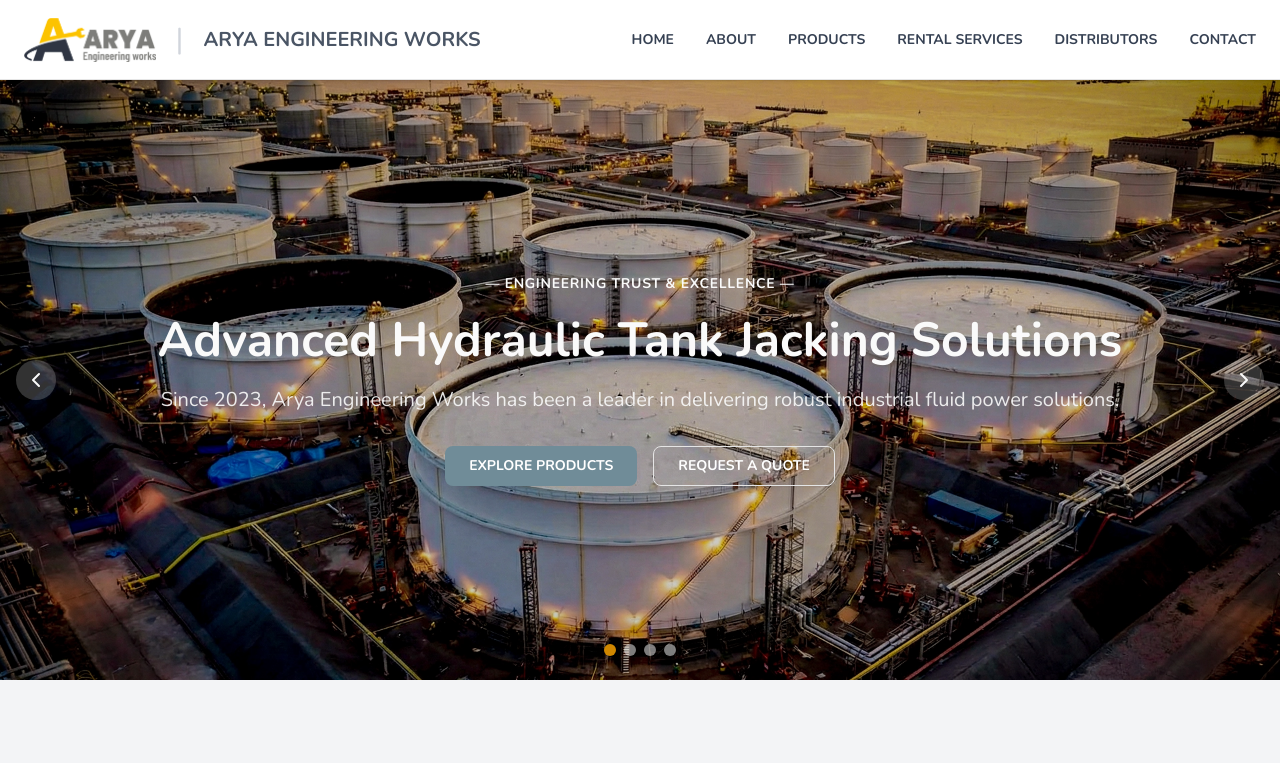
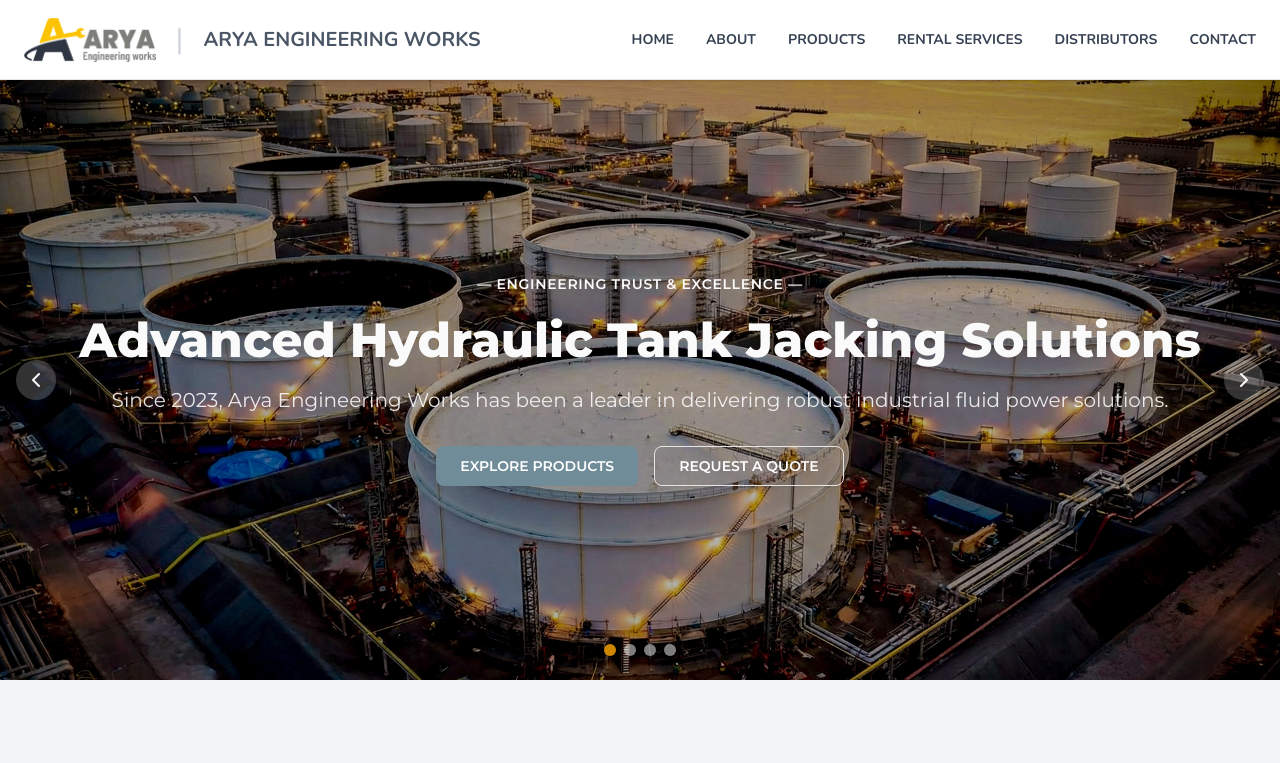
Before and after one commit to aryatrivedi22/aryaew, a Next.js app: page / in a window 1280 px wide. Shown: the top 763 px of the page. Built offline with nearby package versions, Linux system fonts and the light colour scheme.

Commit message:
ui: add Montserrat font for the hero section texts

```diff
--- a/components/home/hero-carousal.jsx
+++ b/components/home/hero-carousal.jsx
@@ -4,6 +4,13 @@ import { ChevronLeft, ChevronRight } from "lucide-react";
 import Link from "next/link";
 import { useState } from "react";
 import ZoomOutOnScroll from "../ui/zoom-out";
+import { Montserrat } from "next/font/google";
+
+const montserrat = Montserrat({
+  subsets: ["latin"],
+  display: "swap", // 'swap' ensures text is visible while the font loads
+  variable: "--font-montserrat", // Optional: for using with CSS variables/Tailwind
+});
 
 // Hero Carousel Component
 const slides = [
@@ -46,7 +53,9 @@ const HeroCarousel = () => {
   };
 
   return (
-    <div className="relative h-[600px] overflow-hidden">
+    <div
+      className={`relative h-[600px] overflow-hidden ${montserrat.className}`}
+    >
       {slides.map((slide, index) => (
         // Slide Item
         <div
@@ -64,12 +73,12 @@ const HeroCarousel = () => {
             className="absolute inset-0 bg-cover bg-center"
             style={{ backgroundImage: `url(${slide.image})` }}
           >
-            <div className="absolute inset-0 bg-black/20" />
+            <div className="absolute inset-0 bg-black/30" />
           </div>
 
           <div className="relative h-full flex items-center justify-center">
             <div className="container mx-auto px-4">
-              <div className="max-w-5xl mx-auto text-center text-primary-foreground">
+              <div className="max-w-6xl mx-auto text-center text-primary-foreground">
                 <p className="text-sm font-semibold mb-4 tracking-wider">
                   {slide.badge}
                 </p>
```
